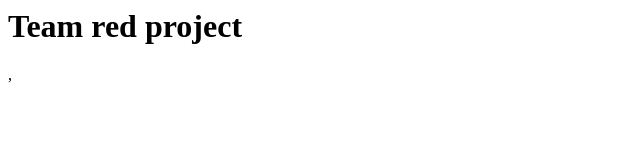
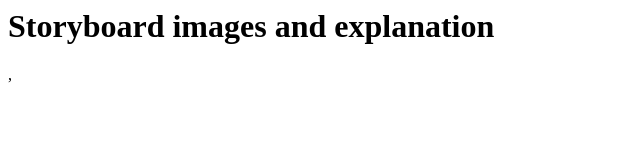
Before and after one commit to Yeslyn/Team-red-project-, a plain HTML site: page index.html in a window 1280 px wide. Shown: the whole page, without its empty margins (0-640 px from the left). Drawn offline with Linux system fonts and the light colour scheme.

Commit message:
Update index.html

```diff
--- a/index.html
+++ b/index.html
@@ -1 +1 @@
-  <h1>Team red project </h1>,
+  <h1>Storyboard images and explanation</h1>,
```
